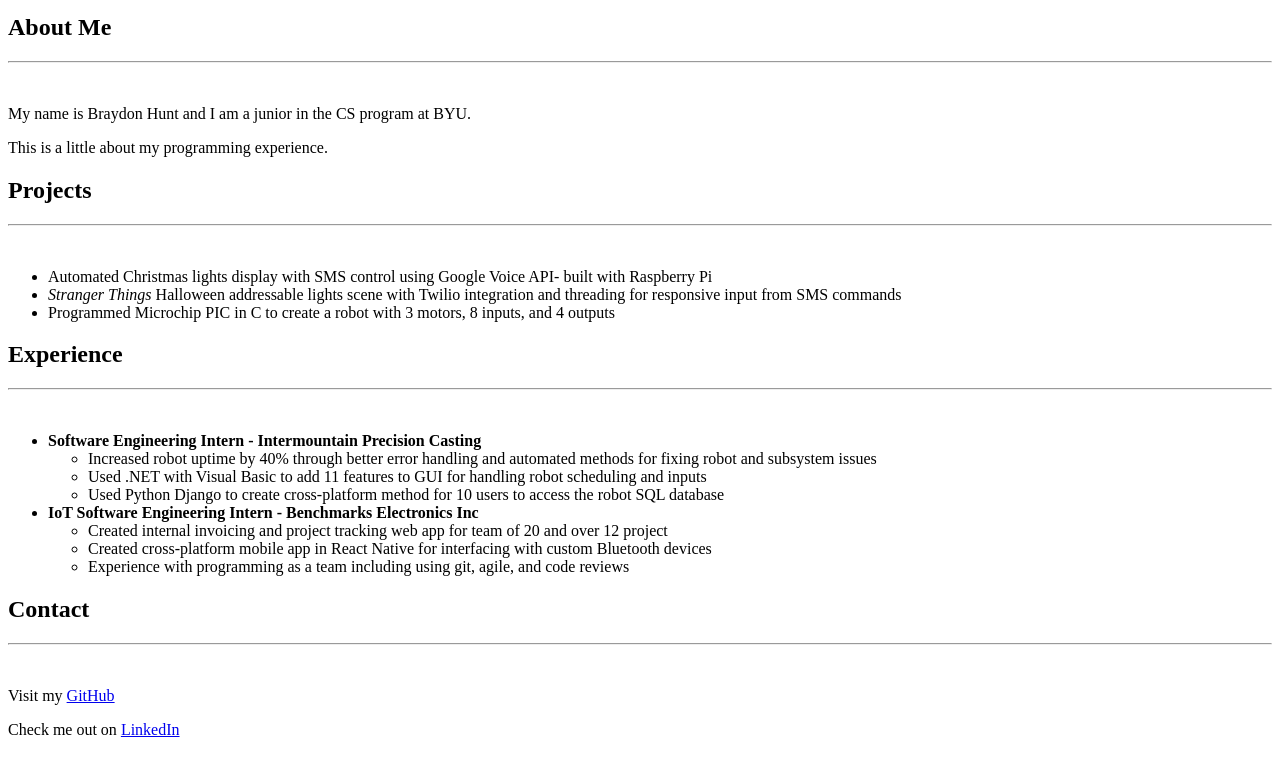
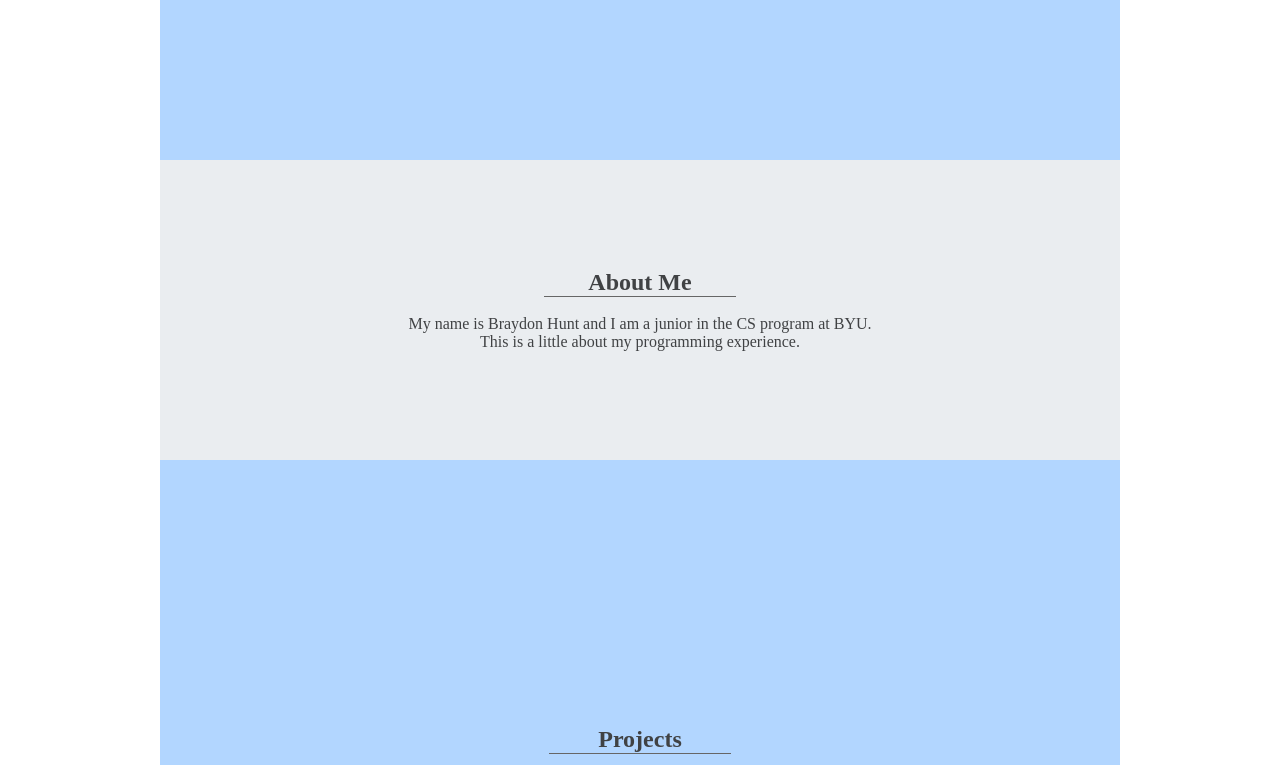
Before and after one commit to TheMadras/portfolio, a plain HTML site: page index.html in a window 1280 px wide. Shown: the part 314-1079 px from the top of the page. Drawn offline with Linux system fonts and the light colour scheme.

Commit message:
Update Stylesheet

```diff
--- a/index.html
+++ b/index.html
@@ -5,7 +5,7 @@
     <meta charset='UTF-8' />
     <meta name='viewport' content='width=device-width, initial-scale=1.0, maximum-scale=1.0' />
     <title>Braydon Hunt Portfolio</title>
-    <link rel='stylesheet' href='new-styles.css' />
+    <link rel='stylesheet' href='styles.css' />
 </head>
 
 <body>
```
